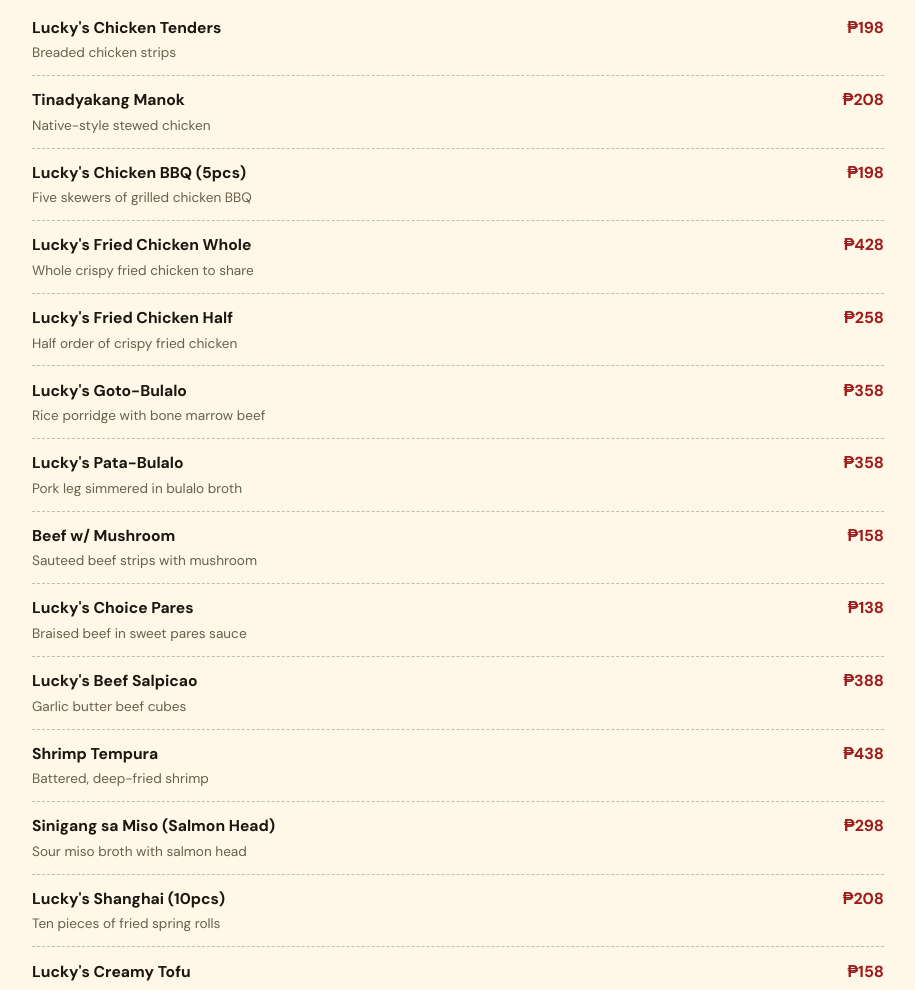
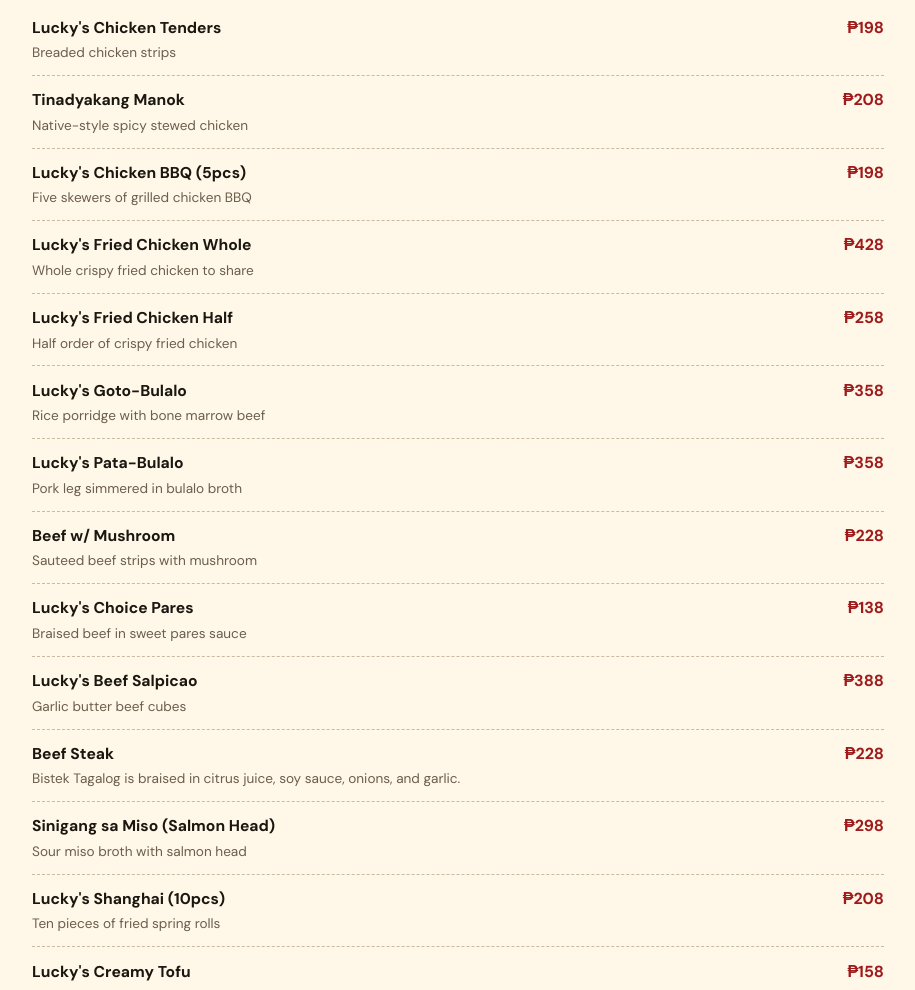
Before and after one commit to gianfrancoclrxs-svg/luckys-choice-diner, a plain HTML site: page index.html in a window 1280 px wide. Shown: the part 4630-5620 px from the top of the page, without its empty margins (182-1097 px from the left). Drawn offline with Linux system fonts and the light colour scheme.

Commit message:
Changed Prices

```diff
--- a/index.html
+++ b/index.html
@@ -361,16 +361,16 @@
         <h3 class="menu__category-title">Ala Carte</h3>
         <ul class="menu__list">
           <li class="menu__item"><div class="menu__item-info"><span class="menu__item-name">Lucky's Chicken Tenders</span><span class="menu__item-desc">Breaded chicken strips</span></div><span class="menu__item-price">&#8369;198</span></li>
-          <li class="menu__item"><div class="menu__item-info"><span class="menu__item-name">Tinadyakang Manok</span><span class="menu__item-desc">Native-style stewed chicken</span></div><span class="menu__item-price">&#8369;208</span></li>
+          <li class="menu__item"><div class="menu__item-info"><span class="menu__item-name">Tinadyakang Manok</span><span class="menu__item-desc">Native-style spicy stewed chicken</span></div><span class="menu__item-price">&#8369;208</span></li>
           <li class="menu__item"><div class="menu__item-info"><span class="menu__item-name">Lucky's Chicken BBQ (5pcs)</span><span class="menu__item-desc">Five skewers of grilled chicken BBQ</span></div><span class="menu__item-price">&#8369;198</span></li>
           <li class="menu__item"><div class="menu__item-info"><span class="menu__item-name">Lucky's Fried Chicken Whole</span><span class="menu__item-desc">Whole crispy fried chicken to share</span></div><span class="menu__item-price">&#8369;428</span></li>
           <li class="menu__item"><div class="menu__item-info"><span class="menu__item-name">Lucky's Fried Chicken Half</span><span class="menu__item-desc">Half order of crispy fried chicken</span></div><span class="menu__item-price">&#8369;258</span></li>
           <li class="menu__item"><div class="menu__item-info"><span class="menu__item-name">Lucky's Goto-Bulalo</span><span class="menu__item-desc">Rice porridge with bone marrow beef</span></div><span class="menu__item-price">&#8369;358</span></li>
           <li class="menu__item"><div class="menu__item-info"><span class="menu__item-name">Lucky's Pata-Bulalo</span><span class="menu__item-desc">Pork leg simmered in bulalo broth</span></div><span class="menu__item-price">&#8369;358</span></li>
-          <li class="menu__item"><div class="menu__item-info"><span class="menu__item-name">Beef w/ Mushroom</span><span class="menu__item-desc">Sauteed beef strips with mushroom</span></div><span class="menu__item-price">&#8369;158</span></li>
+          <li class="menu__item"><div class="menu__item-info"><span class="menu__item-name">Beef w/ Mushroom</span><span class="menu__item-desc">Sauteed beef strips with mushroom</span></div><span class="menu__item-price">&#8369;228</span></li>
           <li class="menu__item"><div class="menu__item-info"><span class="menu__item-name">Lucky's Choice Pares</span><span class="menu__item-desc">Braised beef in sweet pares sauce</span></div><span class="menu__item-price">&#8369;138</span></li>
           <li class="menu__item"><div class="menu__item-info"><span class="menu__item-name">Lucky's Beef Salpicao</span><span class="menu__item-desc">Garlic butter beef cubes</span></div><span class="menu__item-price">&#8369;388</span></li>
-          <li class="menu__item"><div class="menu__item-info"><span class="menu__item-name">Shrimp Tempura</span><span class="menu__item-desc">Battered, deep-fried shrimp</span></div><span class="menu__item-price">&#8369;438</span></li>
+          <li class="menu__item"><div class="menu__item-info"><span class="menu__item-name">Beef Steak</span><span class="menu__item-desc">Bistek Tagalog is braised in citrus juice, soy sauce, onions, and garlic.</span></div><span class="menu__item-price">&#8369;228</span></li>
           <li class="menu__item"><div class="menu__item-info"><span class="menu__item-name">Sinigang sa Miso (Salmon Head)</span><span class="menu__item-desc">Sour miso broth with salmon head</span></div><span class="menu__item-price">&#8369;298</span></li>
           <li class="menu__item"><div class="menu__item-info"><span class="menu__item-name">Lucky's Shanghai (10pcs)</span><span class="menu__item-desc">Ten pieces of fried spring rolls</span></div><span class="menu__item-price">&#8369;208</span></li>
           <li class="menu__item"><div class="menu__item-info"><span class="menu__item-name">Lucky's Creamy Tofu</span><span class="menu__item-desc">Tofu in a creamy savory sauce</span></div><span class="menu__item-price">&#8369;158</span></li>
```
